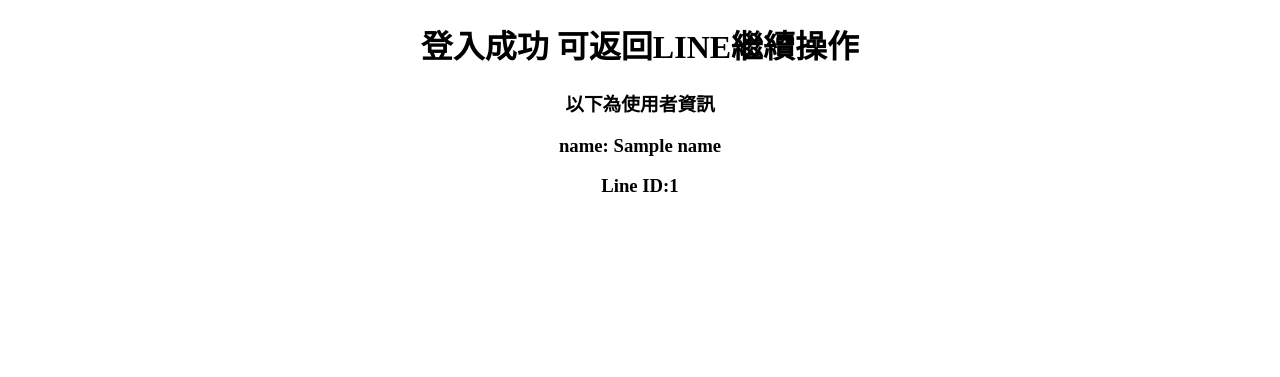
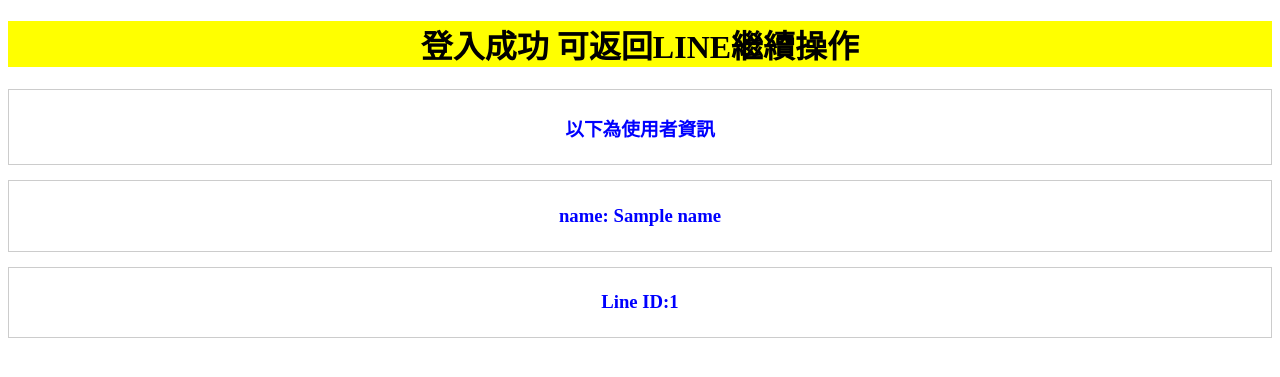
Before and after one commit to jimmyhsun/flask-line-bot, a Flask app: template templates/profile.html in a window 1280 px wide. Shown: the top 377 px of the page. Run offline with Flask 2, Linux system fonts and the light colour scheme; the template is opened without the code that fills it: most values are stand-ins (such as "Sample title", 1, 10 or a date in 2020).

Commit message:
Add files via upload

```diff
--- a/templates/profile.html
+++ b/templates/profile.html
@@ -5,10 +5,10 @@
     <title>profile</title>
   </head>
   <body>
-    <div style="text-align:center"><h1>登入成功 可返回LINE繼續操作</h1></div>
-    <div style="text-align:center"><h3>以下為使用者資訊</h3></div>
-    <div style="text-align:center"><h3>name: {{ name }}</h3></div>
-    <div style="text-align:center"><h3>Line ID:{{ userID }}</h3></div>
+    <div style="text-align:center;background-color:#FFFF00"><h1>登入成功 可返回LINE繼續操作</h1></div>
+    <div style="text-align:center;border:1px #ccc solid;padding:5px;margin-top:15px;color:blue"><h3>以下為使用者資訊</h3></div>
+    <div style="text-align:center;border:1px #ccc solid;padding:5px;margin-top:15px;color:blue"><h3>name: {{ name }}</h3></div>
+    <div style="text-align:center;border:1px #ccc solid;padding:5px;margin-top:15px;color:blue"><h3>Line ID:{{ userID }}</h3></div>
 
   </body>
 </html>
```
